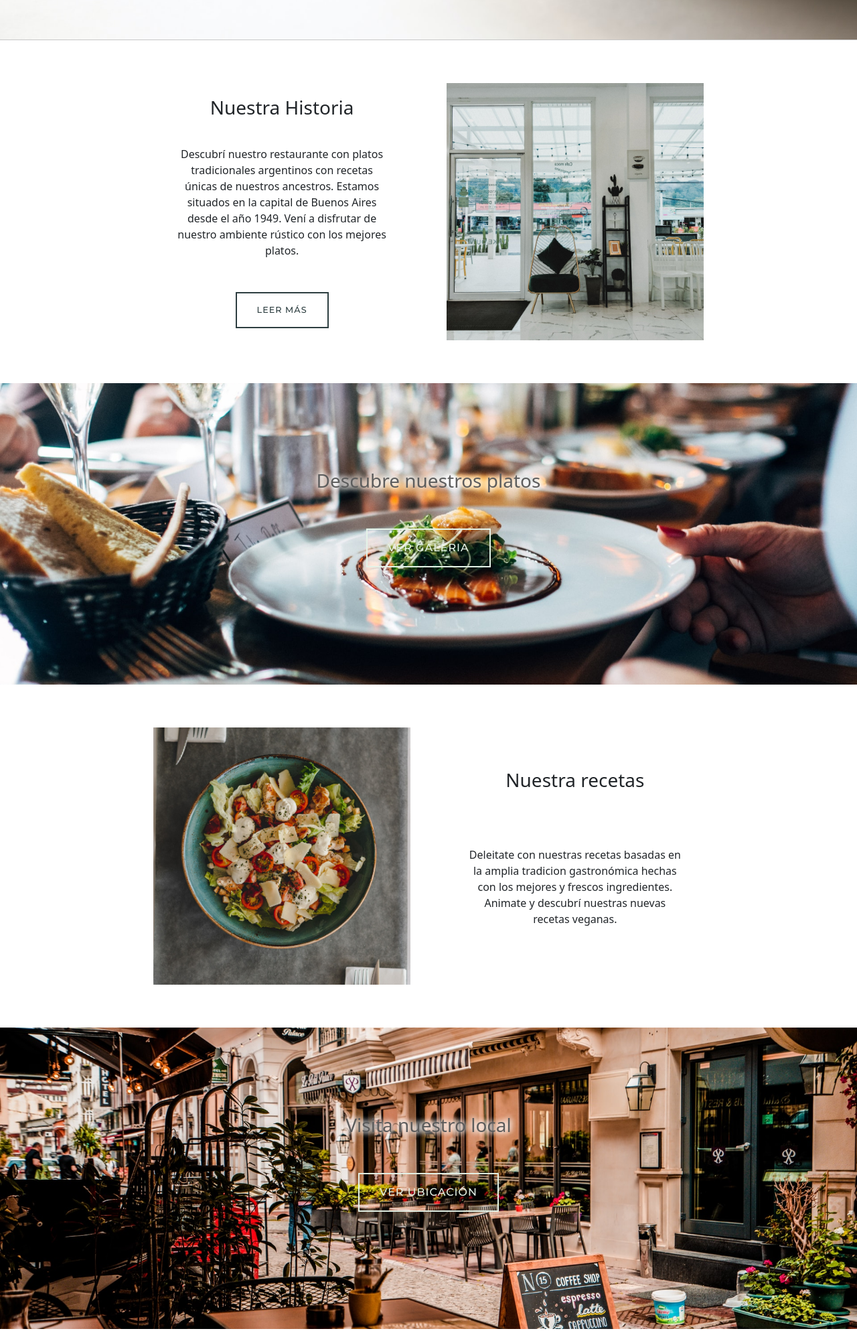
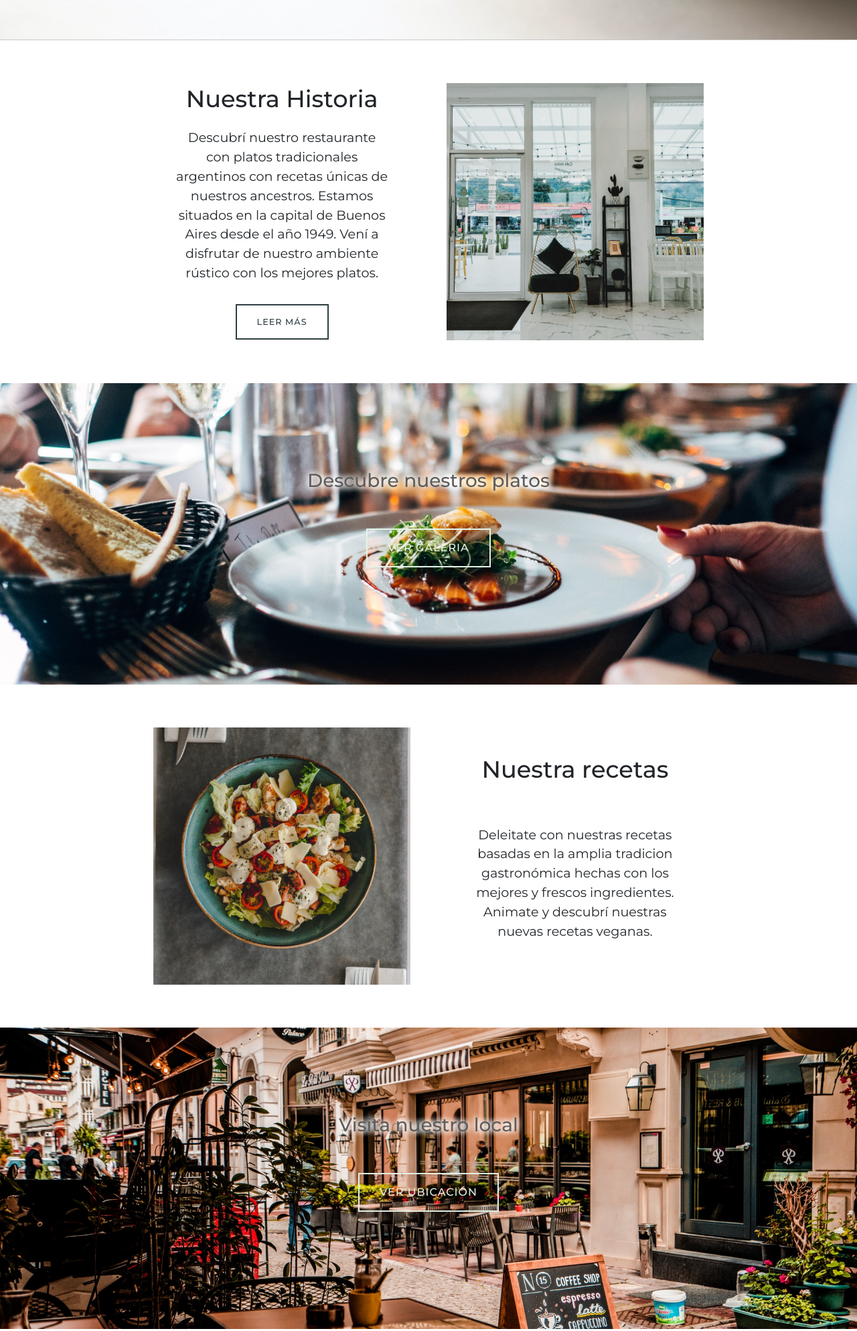
Before and after one commit to Gonza857/desafioEntregable7, a plain HTML site: page index.html in a window 1280 px wide. Shown: the part 640-2627 px from the top of the page at 67% size. Drawn offline with nearby package versions, Linux system fonts and the light colour scheme; a web font is replaced by a local one.

Commit message:
trabajo index

```diff
--- a/css/scss/_index.scss
+++ b/css/scss/_index.scss
@@ -4,9 +4,6 @@
     background-position: center center;
     height: 450px;
     border-bottom: 1px solid #c7c7c7;
-    @media (max-width: 576px) {
-        border: 1px solid red;
-    }
     @media (min-width: 1200px) {
         height: 700px;
     }
@@ -116,3 +113,21 @@
             }
         }
 }
+
+.mainFont {
+    font-family: $mainFont;
+}
+
+.cardTitleMod {
+    font-family: $mainFont;
+    @media (min-width: 1200px) {
+        font-size: 2.2rem;
+    }
+}
+
+.cardTextMod {
+    font-family: $mainFont;
+    @media (min-width: 1200px) {
+        font-size: 1.2rem;
+    }
+}
--- a/css/scss/_navbar.scss
+++ b/css/scss/_navbar.scss
@@ -1,6 +1,5 @@
 .navbar {
     background-image: linear-gradient(to top, #93bfb7, #69aaaa);
-
     .navbar-brand {
         color: #000;
         font-family: Helvetica;
@@ -11,13 +10,12 @@
         &:hover {
             transform: scale(1.05);
         }
-
         @media (min-width: 992px) {
             font-size: 2rem;
         }
     }
     .nav-link {
-
+        font-family: $mainFont;
         &:hover {
             color: #000;
     }
--- a/index.html
+++ b/index.html
@@ -13,7 +13,11 @@
       <!-- AOS CSS -->
       <link href="https://unpkg.com/aos@2.3.1/dist/aos.css" rel="stylesheet">
       <!-- BOOTSTRAP CSS -->
-      <link href="https://cdn.jsdelivr.net/npm/bootstrap@5.1.3/dist/css/bootstrap.min.css" rel="stylesheet" integrity="sha384-1BmE4kWBq78iYhFldvKuhfTAU6auU8tT94WrHftjDbrCEXSU1oBoqyl2QvZ6jIW3" crossorigin="anonymous">
+      <link
+        href="https://cdn.jsdelivr.net/npm/bootstrap@5.1.3/dist/css/bootstrap.min.css"
+        rel="stylesheet"
+        integrity="sha384-1BmE4kWBq78iYhFldvKuhfTAU6auU8tT94WrHftjDbrCEXSU1oBoqyl2QvZ6jIW3"
+        crossorigin="anonymous">
       <!-- MI CSS -->
       <link rel="stylesheet" href="./css/style.css">
       <!-- TITULO -->
@@ -67,8 +71,8 @@
       <div class="cardMod p-2 d-flex justify-content-center mt-3 col-sm-10 m-sm-auto mt-sm-5" data-aos="fade-up" data-aos-duration="3000">
         <div class="cardContent row col-md-10 d-md-flex justify-content-center">
           <div class="cardText text-center col-md-6 d-md-flex flex-column justify-content-evenly">
-            <h3 class="mb-1">Nuestra Historia</h3>
-            <p class="p-sm-2 px-lg-5">
+            <h3 class="mb-1 cardTitleMod">Nuestra Historia</h3>
+            <p class="p-sm-2 px-lg-5 cardTextMod">
               Descubrí nuestro restaurante con platos tradicionales argentinos con recetas únicas de nuestros ancestros. Estamos situados en la capital de Buenos Aires desde el año 1949. Vení a disfrutar de nuestro ambiente rústico con los mejores platos.
             </p>
             <a href="./pages/aboutus.html" class="button">Leer más</a>
@@ -81,16 +85,16 @@
       <!-- CORTE CON IMAGEN CON PARALLAX -->
       <div class="cutImg my-5 d-flex justify-content-center" id="parallax1">
             <div class="d-flex flex-column justify-content-center" data-aos="fade-up" data-aos-duration="3000">
-              <h3>Descubre nuestros platos</h3>
-              <a href="./pages/galery.html" class="button my-lg-5">Ver galeria</a>
+              <h3 class="mainFont">Descubre nuestros platos</h3>
+              <a href="./pages/galery.html" class="button my-lg-5 mainFont">Ver galeria</a>
             </div>
       </div>
       <!-- CARD 2 -->
       <div class="cardMod p-2 d-flex justify-content-center col-sm-10 m-sm-auto" data-aos="fade-up" data-aos-duration="3000">
         <div class="cardContent row col-md-10 d-md-flex justify-content-center">
           <div class="cardText text-center col-md-6 d-md-flex flex-column justify-content-evenly order-md-1">
-            <h3 class="mb-1">Nuestra recetas</h3>
-            <p class="p-sm-2 px-md-5">Deleitate con nuestras recetas basadas en la amplia tradicion gastronómica hechas con los mejores y frescos ingredientes. Animate y descubrí nuestras nuevas recetas veganas. </p>
+            <h3 class="mb-1 cardTitleMod">Nuestra recetas</h3>
+            <p class="p-sm-2 px-md-5 cardTextMod">Deleitate con nuestras recetas basadas en la amplia tradicion gastronómica hechas con los mejores y frescos ingredientes. Animate y descubrí nuestras nuevas recetas veganas. </p>
           </div>
           <div class="cardImgBox mt-3 col-md-6 mt-md-0 d-md-flex justify-content-center order-md-0">
             <img src="./assets/images/index__dish.jpg" alt="Imagen de un plato con comida" class="cardImg img-fluid rounded p-sm-2">
@@ -100,8 +104,8 @@
       <!-- CORTE CON IMAGEN CON PARALLAX -->
       <div class="cutImg my-5 d-flex justify-content-center" id="parallax2">
         <div class="d-flex flex-column justify-content-center" data-aos="fade-up" data-aos-duration="3000">
-          <h3>Visita nuestro local</h3>
-          <a href="./pages/ubication.html" class="button my-lg-5">Ver ubicación</a>
+          <h3 class="mainFont">Visita nuestro local</h3>
+          <a href="./pages/ubication.html" class="button my-lg-5 mainFont">Ver ubicación</a>
         </div>
       </div>
     </main>
@@ -109,31 +113,42 @@
     <footer class="footer container-fluid bg-primary">
       <div class="footer__content row p-1">
           <div class="col-12 d-flex flex-column text-center my-1 flex-sm-row flex-sm-wrap my-sm-3">
-                  <p class="footer__contact-p col-sm-6 mb-sm-4"><lord-icon
+              <p class="footer__contact-p col-sm-6 mb-sm-4">
+                <lord-icon
                   src="https://cdn.lordicon.com/uvextprq.json"
                   trigger="hover"
                   style="width:30px;height:30px"
                   class="mx-1">
-                </lord-icon>+54 9 99 9999-9999</p>
-                  <p class="footer__contact-p col-sm-6 mb-sm-4"><lord-icon
+                </lord-icon>
+                +54 9 99 9999-9999
+              </p>
+              <p class="footer__contact-p col-sm-6 mb-sm-4">
+                <lord-icon
                   src="https://cdn.lordicon.com/cnyeuzxc.json"
                   trigger="hover"
                   style="width:30px;height:30px"
                   class="mx-1">
-                </lord-icon>+54 9 99 9999-9999</p>
-                  <p class="footer__contact-p col-sm-6"><script src="https://cdn.lordicon.com/lusqsztk.js"></script>
+                </lord-icon>
+                +54 9 99 9999-9999
+              </p>
+              <p class="footer__contact-p col-sm-6">
                 <lord-icon
                   src="https://cdn.lordicon.com/iicmtpsq.json"
                   trigger="hover"
                   style="width:30px;height:30px"
                   class="mx-1">
-                    </lord-icon>elregional@gmail.com</p>
-                  <p class="footer__contact-p col-sm-6"><lord-icon
+                </lord-icon>
+                elregional@gmail.com
+              </p>
+              <p class="footer__contact-p col-sm-6">
+                <lord-icon
                   src="https://cdn.lordicon.com/igpbsrza.json"
                   trigger="hover"
                   style="width:30px;height:30px"
                   class="mx-1">
-                </lord-icon>Av. San Martin 1234</p>
+                </lord-icon>
+                Av. San Martin 1234
+              </p>
           </div>
           <div class="footer__social col-12 d-flex flex-row justify-content-evenly my-1 my-sm-3">
               <a class="footer__social-a" href="#"><i class="fa fa-instagram"></i></a>
@@ -148,7 +163,11 @@
       </div>
     </footer>
     <!-- BOOTSTRAP -->
-        <script src="https://cdn.jsdelivr.net/npm/bootstrap@5.1.3/dist/js/bootstrap.bundle.min.js" integrity="sha384-ka7Sk0Gln4gmtz2MlQnikT1wXgYsOg+OMhuP+IlRH9sENBO0LRn5q+8nbTov4+1p" crossorigin="anonymous"></script>
+    <script
+      src="https://cdn.jsdelivr.net/npm/bootstrap@5.1.3/dist/js/bootstrap.bundle.min.js"
+      integrity="sha384-ka7Sk0Gln4gmtz2MlQnikT1wXgYsOg+OMhuP+IlRH9sENBO0LRn5q+8nbTov4+1p"
+      crossorigin="anonymous">
+    </script>
     <!-- AOS -->
     <script src="https://unpkg.com/aos@2.3.1/dist/aos.js"></script>
     <script>
```
Also changed, not shown: css/style.css. Lines whose indentation alone changed are shown as unchanged.
